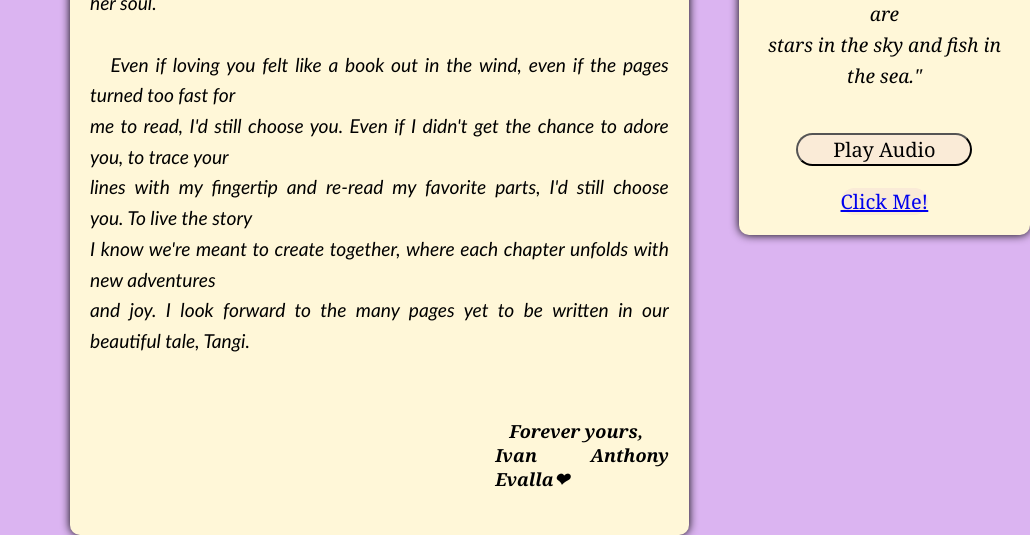
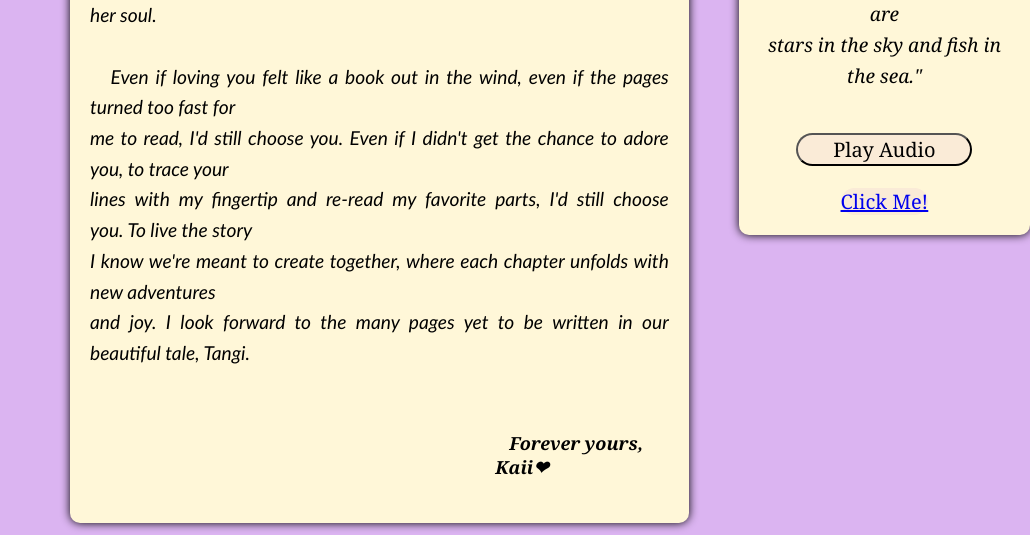
Before and after one commit to Kaito091023/coli, a plain HTML site: page index.html in a window 1280 px wide. Shown: the part 329-864 px from the top of the page, without its empty margins (250-1280 px from the left). Drawn offline with Linux system fonts and the light colour scheme.

Commit message:
index.html

```diff
--- a/index.html
+++ b/index.html
@@ -1,47 +1,3 @@
-
-
-
-
-
-
-
-
-
-
-
-
-
-
-
-
-
-                                                       <!--Please play the music after running/debugging the code-->
-
-
-
-
-
-
-
-
-
-
-
-
-
-
-
-
-
-
-
-
-
-
-
-
-
-
 <!DOCTYPE html>
 <html lang="en">
     <head>
@@ -143,7 +99,7 @@
             <br>
             <h4 style="margin-left: 70%;">
                 <em>&nbsp;&nbsp;&nbsp;Forever yours,<br>
-                Ivan Anthony Evalla❤ </em>
+                Kaii❤ </em>
             </h4>
         </div>
         <div class="others">
```
